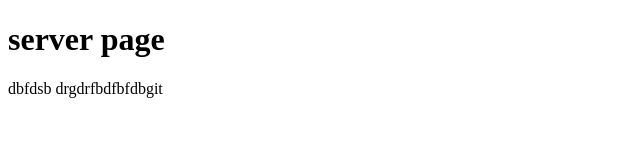
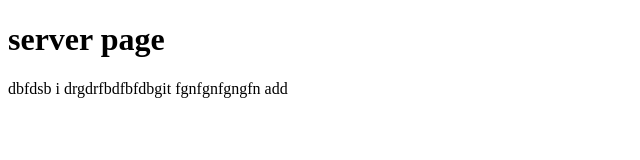
Before and after one commit to AnirudhkrishnaS/Git-Test, a plain HTML site: page server.html in a window 1280 px wide. Shown: the whole page, without its empty margins (0-640 px from the left). Drawn offline with Linux system fonts and the light colour scheme.

Commit message:
new branch commit

```diff
--- a/server.html
+++ b/server.html
@@ -8,7 +8,9 @@
 <body>
     <h1>server page</h1>
     dbfdsb
+i
+    drgdrfbdfbfdbgit
 
-    drgdrfbdfbfdbgit
+    fgnfgnfgngfn add
 </body>
 </html>
```
